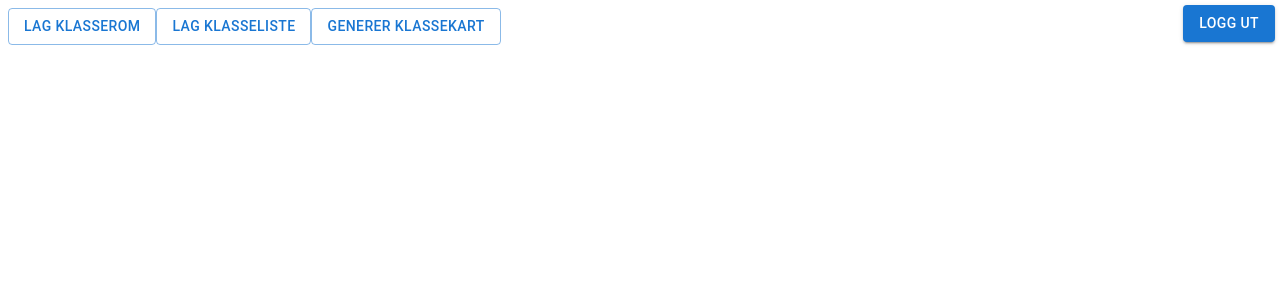
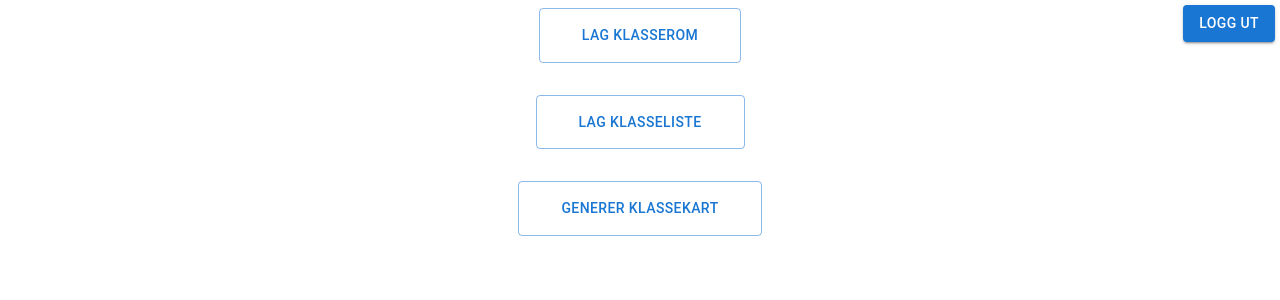
Before and after one commit to DanielGrotan/React-Django-Website, a React app in the folder react_django_website/frontend/: page / in a window 1280 px wide. Shown: the top 300 px of the page. Built offline with nearby package versions, Linux system fonts and the light colour scheme; no server answers; the HTML template or start-up script is replaced by a standard one.

Commit message:
added layout to pages

```diff
--- a/react_django_website/frontend/src/components/ClassListPage.js
+++ b/react_django_website/frontend/src/components/ClassListPage.js
@@ -43,12 +43,12 @@ export default class ClassListPage extends Component {
 
     fetch("/api/create-class-list", requestOptions)
       .then((response) => response.json())
-      .then((data) => document.location.href = "/");
+      .then((data) => (document.location.href = "/"));
   }
 
   render() {
     return (
-      <div>
+      <div style={{ height: "100%" }}>
         <Button
           variant="contained"
           component={Link}
@@ -57,19 +57,36 @@ export default class ClassListPage extends Component {
         >
           Hjem
         </Button>
+        <div
+          style={{
+            height: "100%",
+            display: "flex",
+            flexDirection: "column",
+            justifyContent: "center",
+            alignItems: "center",
+            gap: "2em",
+          }}
+        >
           <TextField
             onChange={this.handleNameChange}
             label="Gi klasselisten et navn"
+            style={{ width: "45ch" }}
           ></TextField>
           <TextField
             id="names"
             placeholder="Skriv hvert navn på sin egen linje"
             multiline
             rows={15}
+            style={{ width: "45ch" }}
           ></TextField>
-        <Button variant="contained" disabled={this.state.name === ""} onClick={this.handleSaveButtonClick}>
+          <Button
+            variant="contained"
+            disabled={this.state.name === ""}
+            onClick={this.handleSaveButtonClick}
+          >
             Lagre Klasseliste
           </Button>
+        </div>
       </div>
     );
   }
--- a/react_django_website/frontend/src/components/ClassMapPage.js
+++ b/react_django_website/frontend/src/components/ClassMapPage.js
@@ -53,14 +53,14 @@ export default class ClassMapPage extends Component {
   handleClassroomLayoutChange(event) {
     this.setState({
       classroomLayout: event.target.value,
-      generatedNames: []
+      generatedNames: [],
     });
   }
 
   handleClassListChange(event) {
     this.setState({
       classList: event.target.value,
-      generatedNames: []
+      generatedNames: [],
     });
   }
 
@@ -157,7 +157,7 @@ export default class ClassMapPage extends Component {
 
   render() {
     return (
-      <div>
+      <div style={{ height: "100%" }}>
         <Button
           variant="contained"
           component={Link}
@@ -166,12 +166,23 @@ export default class ClassMapPage extends Component {
         >
           Hjem
         </Button>
+        <div
+          style={{
+            height: "100%",
+            display: "flex",
+            flexDirection: "column",
+            justifyContent: "center",
+            alignItems: "center",
+            gap: "2em",
+          }}
+        >
           <FormControl style={{ minWidth: 120 }}>
             <InputLabel>Klasserom</InputLabel>
             <Select
               value={this.state.classroomLayout}
               label="Klasserom"
               onChange={this.handleClassroomLayoutChange}
+              style={{ width: "45ch" }}
             >
               {this.state.classroomLayouts.map((layout, index) => {
                 return (
@@ -188,6 +199,7 @@ export default class ClassMapPage extends Component {
               value={this.state.classList}
               label="Klasseliste"
               onChange={this.handleClassListChange}
+              style={{ width: "45ch" }}
             >
               {this.state.classLists.map((list, index) => {
                 return (
@@ -209,6 +221,7 @@ export default class ClassMapPage extends Component {
             Generer Klassekart
           </Button>
         </div>
+      </div>
     );
   }
 }
--- a/react_django_website/frontend/src/components/ClassroomLayoutPage.js
+++ b/react_django_website/frontend/src/components/ClassroomLayoutPage.js
@@ -100,7 +100,7 @@ export default class ClassroomLayoutPage extends Component {
 
     fetch("/api/create-classroom-layout", requestOptions)
       .then((response) => response.json())
-      .then((data) => document.location.href="/");
+      .then((data) => (document.location.href = "/"));
   }
 
   createTable() {
@@ -137,7 +137,7 @@ export default class ClassroomLayoutPage extends Component {
 
   render() {
     return (
-      <div>
+      <div style={{ height: "100%" }}>
         <Button
           variant="contained"
           component={Link}
@@ -146,6 +146,17 @@ export default class ClassroomLayoutPage extends Component {
         >
           Hjem
         </Button>
+        <div
+          style={{
+            height: "100%",
+            display: "flex",
+            flexDirection: "column",
+            justifyContent: "flexStart",
+            alignItems: "center",
+            gap: "1em",
+          }}
+        >
+          <div style={{ display: "flex", gap: ".75em" }}>
             <TextField
               type="number"
               inputProps={{ min: 1, max: 15, style: { textAlign: "center" } }}
@@ -162,13 +173,19 @@ export default class ClassroomLayoutPage extends Component {
               label="Kolonner"
               style={{ marginTop: "10px" }}
             />
-        <table style={{ paddingLeft: 10 }}>{this.createTable()}</table>
+          </div>
+          <table>{this.createTable()}</table>
           <TextField onChange={this.handleNameChange}>
             {this.state.name}
           </TextField>
-        <Button variant="contained" disabled={this.state.name === ""} onClick={this.handleSaveButtonClick}>
+          <Button
+            variant="contained"
+            disabled={this.state.name === ""}
+            onClick={this.handleSaveButtonClick}
+          >
             Lagre Klasserom
           </Button>
+        </div>
       </div>
     );
   }
--- a/react_django_website/frontend/src/components/HomePage.js
+++ b/react_django_website/frontend/src/components/HomePage.js
@@ -6,25 +6,67 @@ export default class HomePage extends Component {
   constructor(props) {
     super(props);
 
-        fetch("/api/account-status").then((response) => response.json()).then((data) => {
+    fetch("/api/account-status")
+      .then((response) => response.json())
+      .then((data) => {
         if (!data["Logged in"]) {
-                document.location.href = "/logg-inn"
+          document.location.href = "/logg-inn";
         }
-        })
+      });
   }
 
   handleLogOutClick(event) {
     fetch("/api/logout").then((_) => {
-            document.location.href = "/logg-inn"
+      document.location.href = "/logg-inn";
     });
   }
 
   render() {
-        return (<div>
-            <Button variant="contained" onClick={this.handleLogOutClick} style={{ position: "absolute", right: 5, top: 5 }}>Logg ut</Button>
-            <Button variant="outlined" component={Link} to="/klasserom">Lag Klasserom</Button>
-            <Button variant="outlined" component={Link} to="/klasseliste">Lag Klasseliste</Button>
-            <Button variant="outlined" component={Link} to="/klassekart">Generer Klassekart</Button>
-        </div>)
+    return (
+      <div style={{ height: "100%" }}>
+        <Button
+          variant="contained"
+          onClick={this.handleLogOutClick}
+          style={{ position: "absolute", right: 5, top: 5 }}
+        >
+          Logg ut
+        </Button>
+        <div
+          style={{
+            display: "flex",
+            flexDirection: "column",
+            justifyContent: "center",
+            height: "100%",
+            alignItems: "center",
+            gap: "2em",
+          }}
+        >
+          <Button
+            variant="outlined"
+            component={Link}
+            to="/klasserom"
+            style={{ padding: "1em 3em" }}
+          >
+            Lag Klasserom
+          </Button>
+          <Button
+            variant="outlined"
+            component={Link}
+            to="/klasseliste"
+            style={{ padding: "1em 3em" }}
+          >
+            Lag Klasseliste
+          </Button>
+          <Button
+            variant="outlined"
+            component={Link}
+            to="/klassekart"
+            style={{ padding: "1em 3em" }}
+          >
+            Generer Klassekart
+          </Button>
+        </div>
+      </div>
+    );
   }
 }
```
Also changed, not shown: react_django_website/frontend/static/frontend/main.js, 1 other file (tests, documents, lock files or other folders). Lines whose indentation alone changed are shown as unchanged.
